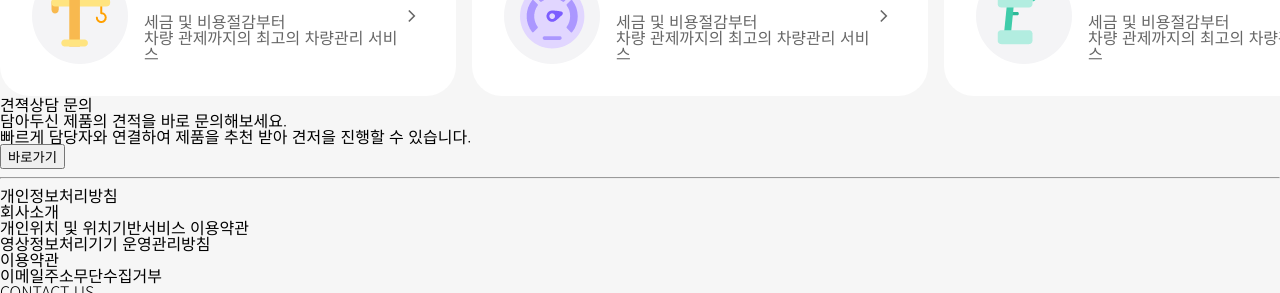
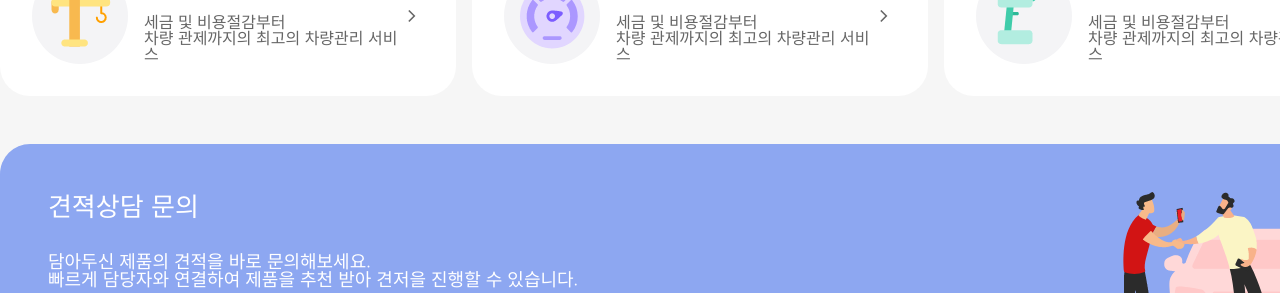
Before and after one commit to woongeazy/lotte_rental_clone, a plain HTML site: page index.html in a window 1280 px wide. Shown: the part 9992-10285 px from the top of the page. Drawn offline with nearby package versions, Linux system fonts and the light colour scheme.

Commit message:
qna완성

```diff
--- a/css/style.css
+++ b/css/style.css
@@ -1,19 +1,16 @@
 @charset "utf-8";
 
 .material-symbols-outlined {
-font-variation-settings:
-'FILL' 0,
-'wght' 400,
-'GRAD' 0,
-'opsz' 48
+  font-variation-settings: "FILL" 0, "wght" 400, "GRAD" 0, "opsz" 48;
 }
-a, a:link {
+a,
+a:link {
   color: inherit;
   text-decoration: none;
 }
 
 body {
-    font-family: 'Noto Sans KR', 'Poppins';
+  font-family: "Noto Sans KR", "Poppins";
   background: #f6f6f6;
 }
 /* ------------------------------------header-------------------------------------- */
@@ -59,7 +56,8 @@ nav {
   width: 1400px;
   margin: 0 auto;
 }
-#gnb { /* 가로 사이즈를 정해주고 그 블록 안에서 justfy-center 해 줘야 센터됨*/
+#gnb {
+  /* 가로 사이즈를 정해주고 그 블록 안에서 justfy-center 해 줘야 센터됨*/
   font-size: 1.125rem;
   font-weight: bold;
   width: 1200px;
@@ -141,7 +139,7 @@ main {
 .service-box button {
   border-radius: 30px;
   border: 0;
-    padding: .5rem 1rem;
+  padding: 0.5rem 1rem;
   background: #f6f6f6;
 }
 /* ---------------------------------------------rental-solution-------------------------------------------------------- */
@@ -171,7 +169,37 @@ main {
 .rental-solution span {
   margin: 0 2rem 0 0;
 }
-
+/* ---------------------------------------------------qna------------------------------------------------------------------ */
+.qna {
+  width: 1400px;
+  margin: 0 auto;
+  background: #8da7f1;
+  border-radius: 30px;
+  padding: 3rem;
+  box-sizing: border-box;
+}
+.qna-text {
+    display: flex;
+  flex-direction: column;
+  justify-content: space-between;
+}
+.qna h2 {
+  font-size: 1.625rem;
+  color: #fff;
+  /* margin: 0 0 1rem 0; */
+}
+.qna p {
+  font-size: 1.125rem;
+  color: #fff;
+}
+.qna button {
+  /* margin: 1rem 0 0 0; */
+  background: #fff;
+  border-radius: 30px;
+  border: 0;
+  width: 7rem;
+  padding: 10px 15px 10px 15px;
+}
 /* 공용 */
 .bg-g {
   background: gold;
@@ -184,6 +212,9 @@ main {
 }
 .d-flex {
   display: flex;
+}
+.flex-wrap {
+  flex-wrap: wrap;
 }
 .flex-1 {
   flex: 1 1 1;
@@ -208,6 +239,9 @@ main {
 }
 .align-center {
   align-items: center;
+}
+.align-between {
+  align-content: space-between;
 }
 .text-center {
   text-align: center;
--- a/index.html
+++ b/index.html
@@ -8,6 +8,7 @@
     <link rel="stylesheet" href="css/style.css" />
     <link rel="preconnect" href="https://fonts.googleapis.com" />
     <link rel="preconnect" href="https://fonts.gstatic.com" crossorigin />
+    <link rel="shortcut icon" href="favicon.ico">
     <script
       src="https://kit.fontawesome.com/b6416cbed4.js"
       crossorigin="anonymous"
@@ -296,13 +297,16 @@
         </div>
       </div>
     </div>
-    <div class="qna">
-      <h2>견젹상담 문의</h2>
-      <p>담아두신 제품의 견적을 바로 문의해보세요.</p>
-      <p>
-        빠르게 담당자와 연결하여 제품을 추천 받아 견저을 진행할 수 있습니다.
-      </p>
-      <button>바로가기</button>
+    <div class="qna mt-3">
+      <div class="d-flex justify-between">
+        <div class="qna-text">
+          <h2>견젹상담 문의</h2>
+          <p>담아두신 제품의 견적을 바로 문의해보세요.
+          <br>빠르게 담당자와 연결하여 제품을 추천 받아 견저을 진행할 수 있습니다.</p>
+          <button>바로가기</button>
+        </div>
+        <img src="images/qna_bg_img.png" alt="qna이미지">
+      </div>
     </div>
     <hr />
     <footer>
```
Also changed, not shown: favicon.ico (added), images/qna_bg_img.png (added). Lines whose indentation alone changed are shown as unchanged.
